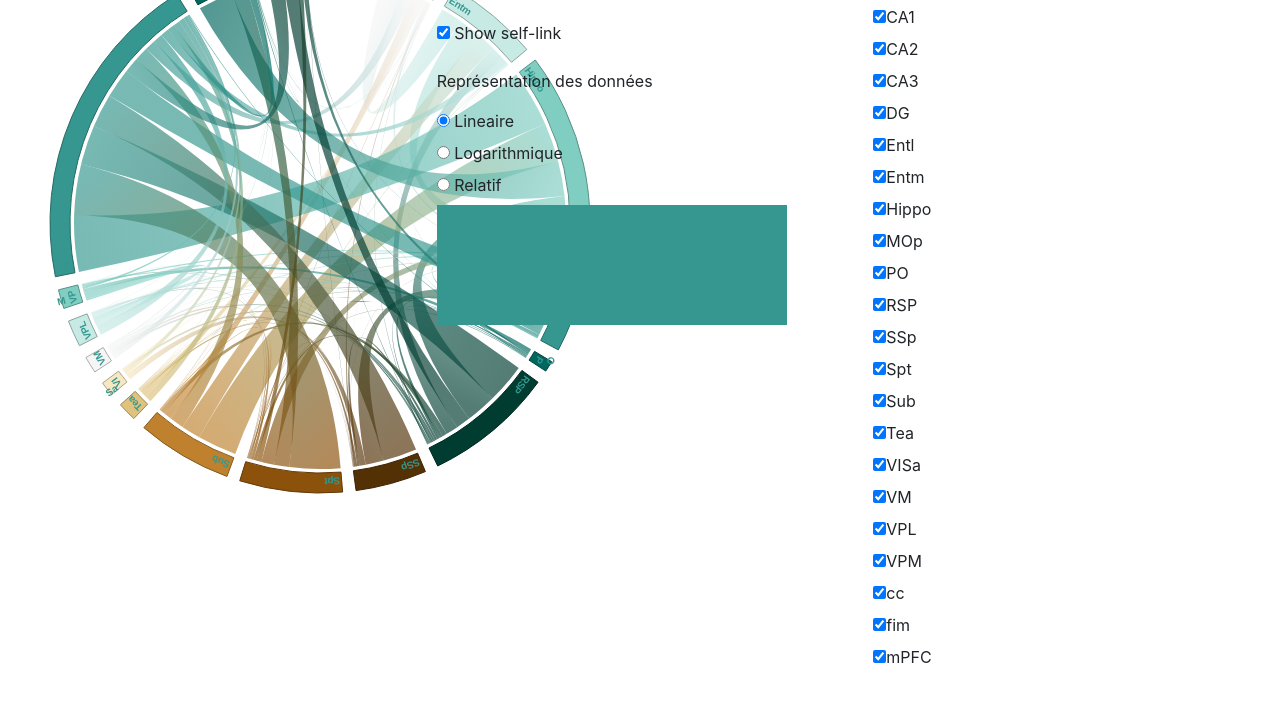
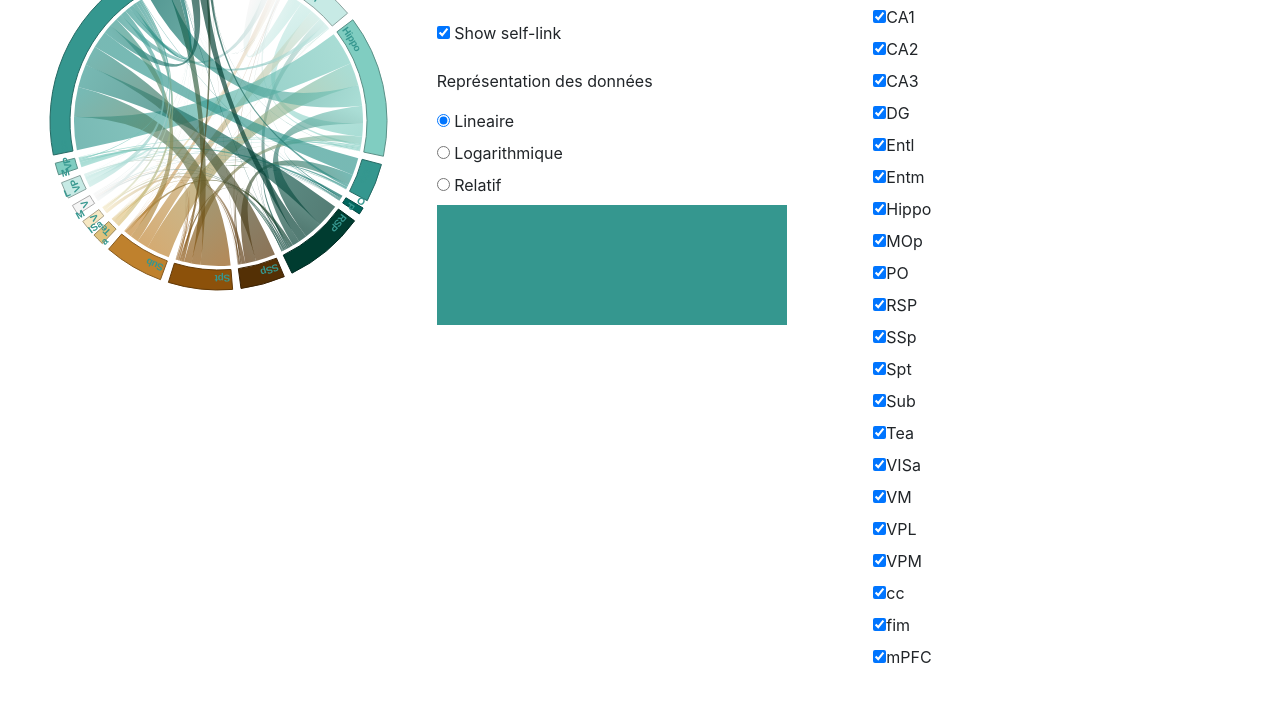
Before and after one commit to alexandrospopov/chordDiagram, a plain HTML site: page index.html in a window 1280 px wide. Shown: the part 97-800 px from the top of the page. Drawn offline with nearby package versions, Linux system fonts and the light colour scheme.

Commit message:
scalable graph ok.

```diff
--- a/index.html
+++ b/index.html
@@ -15,8 +15,8 @@
 
     <div>
       <div class="row" id="mainRow" >
-        <div class="col-lg-4" id="googleMap" >
-          <svg id="mainChord" width="800" height="800"  style="display:block"></svg>
+        <div class="col-lg-4" id="divChord" >
+          <svg id="mainChord"  style="display:block"></svg>
         </div>
         <div class="col-lg-4" id="informationPanel" >
           <div id="vizChoice">
--- a/mainChord.js
+++ b/mainChord.js
@@ -1,7 +1,10 @@
+
+const divWidth = document.getElementById("divChord").offsetWidth
+const divHeight = document.getElementById("divChord").offsetHeight
 
 const opacityDefault = 0.8
-const width = 640
-const height = Math.min(640, width)
+const width = divWidth
+const height = divWidth
 
 const outerRadius = Math.min(width, height) * 0.5 - 50
 const innerRadius = outerRadius - 20
```
